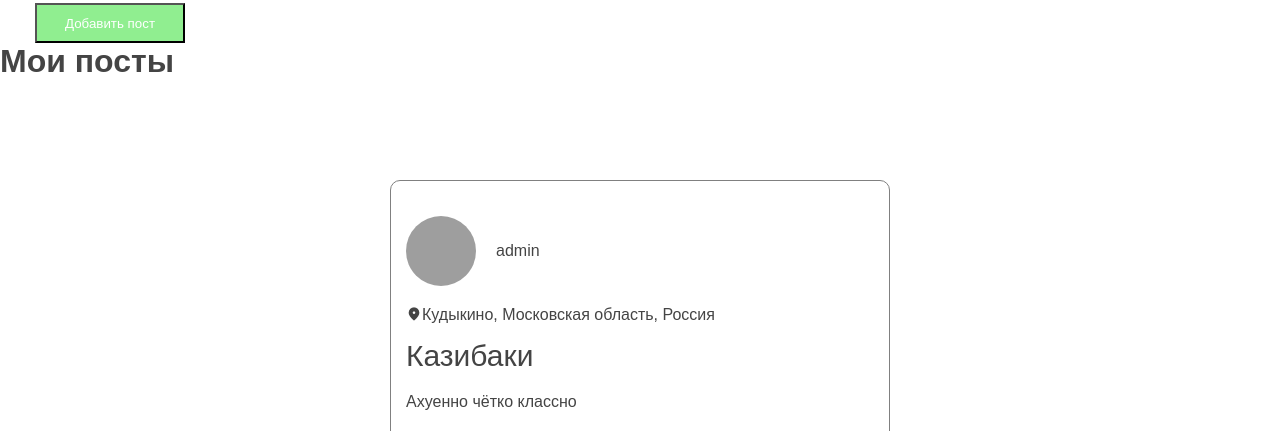
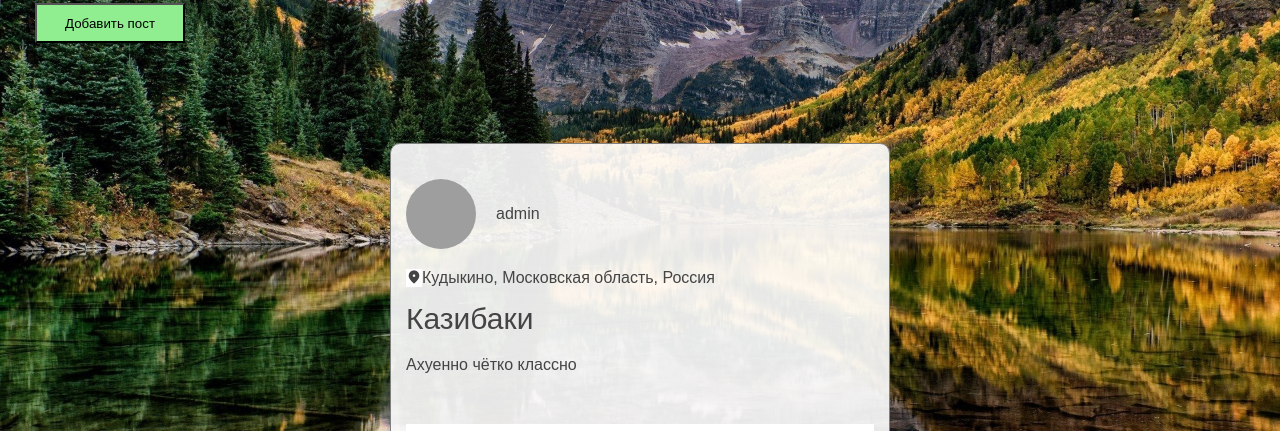
Before and after one commit to Deathstar-git/Best_Trip, a Django app: page /my in a window 1280 px wide. Shown: the part 238-669 px from the top of the page. Run offline with Django 3.2, Linux system fonts and the light colour scheme; a user stored in the database is signed in; data comes from the database, SQL or seed files in the repository; some libraries are stand-ins or nearby versions; grey boxes are pictures that could not be loaded.

Commit message:
add background image | fix some styles

```diff
--- a/MainApp/static/css/posts.css
+++ b/MainApp/static/css/posts.css
@@ -13,6 +13,7 @@
 }
 
 .post_wrap{
+    background-color: rgba(255, 255, 255, 0.9);
     grid-column: 2;
     width: 500px;
     padding: 15px;
@@ -87,6 +88,7 @@
 
 .material-icons-round{
     font-size: 30px;
+    background: white;
 }
 
 .ant-carousel{
--- a/media/css/styles.css
+++ b/media/css/styles.css
@@ -1,8 +1,11 @@
 *:focus
 {
     outline: none;
+
 }
-
+::-webkit-scrollbar {
+  width: 0;
+}
 :root {
   --header-outer-height: 80px;
   --header-inner-height: 60px;
@@ -28,6 +31,28 @@ html, body {
 	width: 100%;
 	color: #444444;
 }
+body {
+    /* Местоположение фоновой картинки */   background-image: url('../images/background.jpg');
+/* Фоновое изображение выровнено по центру в горизонтальной и вертикальной плоскостях */   background-position: center center;
+/* Фон не повторяется */   background-repeat: no-repeat;
+/* Фон зафиксирован в области просмотра и потому не двигается, когда высота контента превышает высоту изображения */   background-attachment: fixed;
+/* Это свойство заставляет фон менять масштаб при изменении размеров содержащего его контейнера*/   background-size: cover;
+/* Цвет фона, который будет отображаться при загрузке фоновой картинки*/   background-color: #464646;
+}
+/*#background {*/
+/*   position: fixed;*/
+/*    top:0;*/
+/*    left:0;*/
+/*    bottom:0;*/
+/*    right: 0;*/
+/*    background-image: url('../images/background.jpg');*/
+/*    background-repeat: no-repeat;*/
+/*    background-size: cover;*/
+/*    background-position: 50%;*/
+/*    -webkit-filter: blur(3px);*/
+/*    z-index: -1;*/
+/*}*/
+
 
 ul {
 	list-style: none;
@@ -68,7 +93,7 @@ ul.header_ul{
 	top:calc(
     var(--header-height-difference) * -1);
     width: 100%;
-    background: lightgray;
+    background: white;
     box-shadow: 0 0 10px rgba(229, 229, 229,0.5);
 	z-index:999;
 }
@@ -185,10 +210,10 @@ a:link {
 
 .a_menu {
 	font-size: 22px;
-	color: inherit;
+	color: black;
 }
 a:-webkit-any-link {
-    color: white;
+    color: black;
 }
 a:hover {
 	color: #afb7c1;
@@ -291,7 +316,7 @@ div.image-container {
     color: white;
 }
 .a-register {
-    color: white;
+    color: black;
     font-size: 24px;
     font-weight: bold;
  	-webkit-text-stroke: 1px gray;
@@ -589,7 +614,7 @@ ol, li {
     background-color: lightgreen;
 }
 .input_form_post {
-    height: 400px;
+    height: 500px;
     display: flex;
     flex-direction: column;
     justify-content: center;
--- a/templates/MainApp/main_page.html
+++ b/templates/MainApp/main_page.html
@@ -3,4 +3,5 @@
 {% block content %}
 <h1>Лента постов</h1>
 {%include 'MainApp/posts.html'%}
+
 {% endblock %}
--- a/templates/MainApp/profile_page.html
+++ b/templates/MainApp/profile_page.html
@@ -10,6 +10,5 @@
 {% endif %}
 <div><img class="avatar_img" src="{% get_account_avatar request.user.pk %}?" alt=""></div>
 <div><button class="add_post_button"><a href="{% url 'post_form' 'add' %}">Добавить пост</a></button></div>
-<h1>Мои посты</h1>
 {%include 'MainApp/posts.html'%}
 {% endblock %}
```
Also changed, not shown: media/images/background.jpg (added).
